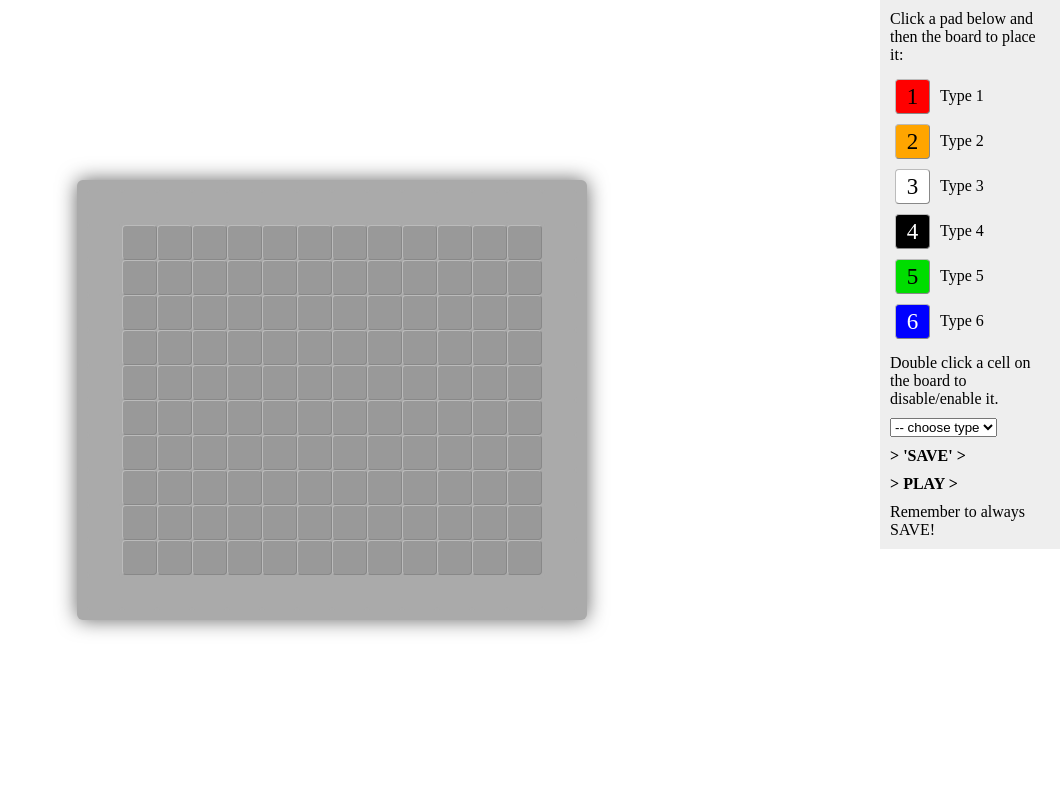
After one commit to rudiedirkx/Games, a PHP site: page /145B.php in a window 1280 px wide. The commit adds this page. Shown: the whole page, without its empty margins (220-1280 px from the left). Run offline with PHP 8.4, Linux system fonts and the light colour scheme; a stand-in replaces the project's code that opens the database connection.

Commit message:
145 board builder

```diff
--- a/145.css
+++ b/145.css
@@ -61,6 +61,9 @@ a { color: inherit; }
 	float: left;
 	width: 33px;
 	height: 33px;
+	line-height: 33px;
+	font-size: 23px;
+	text-align: center;
 	border: solid 1px #fff;
 	border-color: #bbb #888 #888 #bbb;
 	border-radius: 4px;
@@ -113,12 +116,14 @@ a { color: inherit; }
 }
 .pad.type-4 {
 	background-color: black;
+	color: #fff;
 }
 .pad.type-5 {
 	background-color: #0d0;
 }
 .pad.type-6 {
 	background-color: blue;
+	color: #fff;
 }
 
 .line {
--- /dev/null
+++ b/145B.php
@@ -0,0 +1,381 @@
+<?php
+// LINX builder
+
+header('Content-type: text/html; charset="utf-8"');
+
+$_types = range(1, 6);
+
+$board = (object)array(
+	'rows' => 10,
+	'cols' => 12,
+	'map' => array(),
+);
+if ( isset($_GET['map'], $_GET['type']) ) {
+	$board = (object)$_GET;
+	$board->rows = count($board->map);
+	$board->cols = strlen($board->map[0]);
+}
+
+?>
+<!doctype html>
+<html lang="en">
+
+<head>
+<meta charset="utf-8" />
+<title>Linx</title>
+<link rel="stylesheet" href="/145.css" />
+<style>
+.legend {
+	float: right;
+	width: 160px;
+	padding: 10px;
+	text-align: left;
+	background: #eee;
+}
+.legend p:not(:first-child) {
+	margin-top: 10px;
+}
+.legend p:not(:last-child) {
+	margin-bottom: 10px;
+}
+.legend p.pad {
+	line-height: 33px;
+	padding: 5px;
+	margin: 0;
+}
+.legend p.pad.active {
+	background-color: #ddd;
+}
+.legend .cell {
+	cursor: pointer;
+}
+.legend .title {
+	margin-left: 10px;
+	float: left;
+}
+.btn {
+	font-weight: bold;
+	text-decoration: none;
+}
+.btn:before,
+.btn:after {
+	content: " > ";
+}
+.btn:hover,
+.btn:focus {
+	color: #c00;
+}
+.legend p:after {
+	content: "";
+	display: block;
+	clear: both;
+	height: 0;
+}
+</style>
+</head>
+
+<body>
+
+<div class="game">
+	<div id="map-container" class="m">
+		<?php
+
+		echo '<div class="row">' . str_repeat('<a class="cell na"></a>', $board->cols+2) . '</div>' . "\n";
+
+		for ( $y=0; $y<$board->rows; $y++ ) {
+			echo '<div class="row">' . "\n";
+			echo '<a class="cell na"></a>' . "\n";
+
+			for ( $x=0; $x<$board->cols; $x++ ) {
+				$tile = isset($board->map[$y][$x]) ? trim($board->map[$y][$x]) : '';
+
+				$type = '';
+				$text = '';
+
+				$classes = array('cell');
+				if ( is_numeric($tile) ) {
+					$classes[] = 'pad';
+					$classes[] = 'type-' . $tile;
+
+					$type = ' data-type="' . $tile . '"';
+
+					$text = $tile;
+				}
+				else if ( 'x' == $tile ) {
+					$classes[] = 'na';
+				}
+
+				$class = $classes ? ' class="'.implode(' ', $classes).'"' : '';
+
+				echo '<a' . $type . $class . '>' . $text . '</a>' . "\n";
+			}
+
+			echo '<a class="cell na"></a>' . "\n";
+			echo '</div>' . "\n";
+		}
+
+		echo '<div class="row">' . str_repeat('<a class="cell na"></a>', $board->cols+2) . '</div>' . "\n";
+
+		?>
+	</div>
+
+	<div class="legend">
+		<p>Click a pad below and then the board to place it:</p>
+		<?foreach( $_types AS $t ):?>
+			<p class="pad">
+				<a data-type="<?=$t?>" class="cell pad type-<?=$t?>"><?=$t?></a>
+				<span class="title">Type <?=$t?></span>
+			</p>
+		<?endforeach?>
+		<p>Double click a cell on the board to disable/enable it.</p>
+		<p>
+			<select id="val-type">
+				<?=options(array(
+					'' => '-- choose type',
+					'singular' => 'singular',
+					'symmetric' => 'symmetric',
+					'multiple' => 'multiple',
+				), @$_GET['type'])?>
+			</select>
+		</p>
+		<p><a id="btn-save" class="btn" href="#" title="Creates a reusable URL that you can share, try and alter">'SAVE'</a></p>
+		<p><a id="btn-play" class="btn" href="#" title="REMEMBER TO SAVE FIRST!
+
+Uses the resusable URL on the actual game so you can try it out.
+
+REMEMBER TO SAVE FIRST!">PLAY</a></p>
+		<p>Remember to always SAVE!</p>
+	</div>
+</div>
+
+<img class="preload" src="/images/145-lines.png" alt="preloading lines sprite" />
+
+<script src="//code.jquery.com/jquery-latest.js"></script>
+<script>
+$(function() {
+	// env
+	c = $('#map-container'),
+		pads = $('.legend a.pad')
+
+	// process
+	var type;
+
+	function setType(pad) {
+		pad.parents('p').addClass('active')
+		type = pad.data('type')
+	}
+	function unsetType() {
+		pads.parents('p').removeClass('active')
+		type = null
+	}
+
+	// legend events
+	pads.on('click', function(e) {
+		e.preventDefault()
+		var pad = $(this)
+
+		// disable previous
+		unsetType()
+
+		// enable new
+		setType(pad)
+	})
+
+	function outerEdge(cell) {
+		var edges = []
+
+		if ( !cell.next().length ) {
+			edges.push('xmax')
+		}
+		else if ( !cell.prev().length ) {
+			edges.push('xmin')
+		}
+
+		var row = cell.parent()
+		if ( !row.next().length ) {
+			edges.push('ymax')
+		}
+		else if ( !row.prev().length ) {
+			edges.push('ymin')
+		}
+
+		return edges
+	}
+
+	var extensions = {
+		"cell": function() {
+			var cell = document.createElement('a')
+			cell.className = 'cell na'
+			return cell
+		},
+		"xmax": function() {
+			c.children().each(function(i, row) {
+				row.appendChild(extensions.cell())
+			})
+		},
+		"xmin": function() {
+			c.children().each(function(i, row) {
+				row.insertBefore(extensions.cell(), row.querySelector('.cell'))
+			})
+		},
+		"ymax": function() {
+			var row = document.createElement('div')
+			row.className = 'row'
+
+			c.first().children().each(function() {
+				row.appendChild(extensions.cell())
+			})
+
+			c[0].appendChild(row)
+		},
+		"ymin": function() {
+			var row = document.createElement('div')
+			row.className = 'row'
+
+			c.first().children().each(function() {
+				row.appendChild(extensions.cell())
+			})
+
+			c[0].insertBefore(row, c[0].querySelector('.row'))
+		}
+	}
+
+	function setCell(cell, type) {
+		cell
+			.attr('data-type', type)
+			.data('type', type)
+			.addClass('pad')
+			.addClass('type-' + type)
+			.text(type)
+	}
+	function unsetCell(cell) {
+		var type = cell.data('type')
+		cell
+			.removeAttr('data-type')
+			.data('type', null)
+			.removeClass('pad')
+			.removeClass('type-' + type)
+			.text('')
+	}
+
+	// board events
+	c.on('mousedown', function(e) {
+		e.preventDefault()
+	}).on('click', function(e) {
+		e.preventDefault()
+		var cell = $(e.target)
+
+		if ( cell.hasClass('cell') && !cell.hasClass('na') ) {
+			var ct = cell.data('type')
+			if ( type ) {
+				if ( type != ct ) {
+					// unset
+					if ( ct ) {
+						unsetCell(cell)
+					}
+					// set
+					setCell(cell, type)
+				}
+				else {
+					// unset
+					unsetCell(cell)
+				}
+			}
+		}
+	}).on('dblclick', function(e) {
+		e.preventDefault()
+		var cell = $(e.target)
+
+		if ( cell.hasClass('cell') ) {
+			unsetCell(cell)
+			cell.toggleClass('na')
+
+			var edges = outerEdge(cell)
+			if ( !cell.hasClass('na') && edges.length ) {
+				edges.forEach(function(edge) {
+					extensions[edge]()
+				})
+			}
+		}
+	})
+
+	function getMap() {
+		var rows = [],
+			ch1 = c.children(),
+			ch1L = ch1.length
+		ch1.each(function(i, row) {
+			if ( i && i+1 < ch1L ) {
+				var cols = '',
+					ch2 = $(row).children(),
+					ch2L = ch2.length
+				ch2.each(function(i, cell) {
+					if ( i && i+1 < ch2L ) {
+						var cell = $(cell),
+							t = cell.data('type')
+						if ( t ) {
+							cols += '' + t
+						}
+						else if ( cell.hasClass('na') ) {
+							cols += 'x'
+						}
+						else {
+							cols += ' '
+						}
+					}
+				})
+				rows.push(cols)
+			}
+		})
+
+		return rows
+	}
+
+	function stringifyMap(map, params) {
+		var qs = [], x
+
+		for ( x in params ) {
+			qs.push(x + '=' + params[x])
+		}
+
+		map.forEach(function(row) {
+			qs.push('map[]=' + row.replace(/ /g, '+'))
+		})
+
+		return qs.join('&')
+	}
+
+	function getBoard() {
+		var map = getMap(),
+			board = stringifyMap(map, {
+				"type": $('#val-type').val()
+			})
+
+		return board
+	}
+
+	$('#btn-save').on('click', function(e) {
+		e.preventDefault()
+		location.search = getBoard()
+	})
+
+	$('#btn-play').on('click', function(e) {
+		e.preventDefault()
+		location = '/145?' + getBoard()
+	})
+})
+</script>
+
+</body>
+
+</html>
+<?php
+
+function options( $options, $selected = '' ) {
+	$html = '';
+
+	foreach ( $options AS $value => $text ) {
+		$html .= '<option value="' . $value . '"' . ( $value == $selected ? ' selected' : '' ) . '>' . htmlspecialchars($text) . '</option>';
+	}
+
+	return $html;
+}
```
Also changed, not shown: 145.php (+10 -3 lines), .htaccess.
